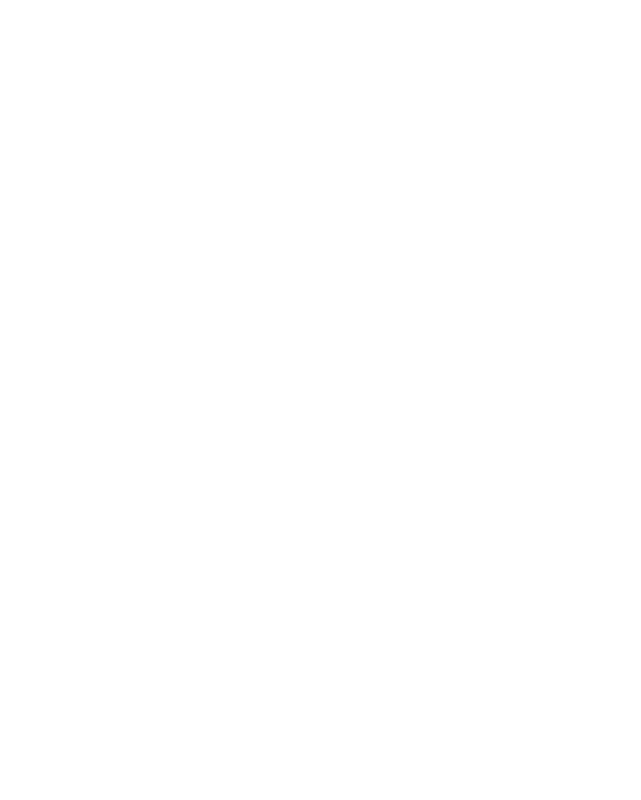
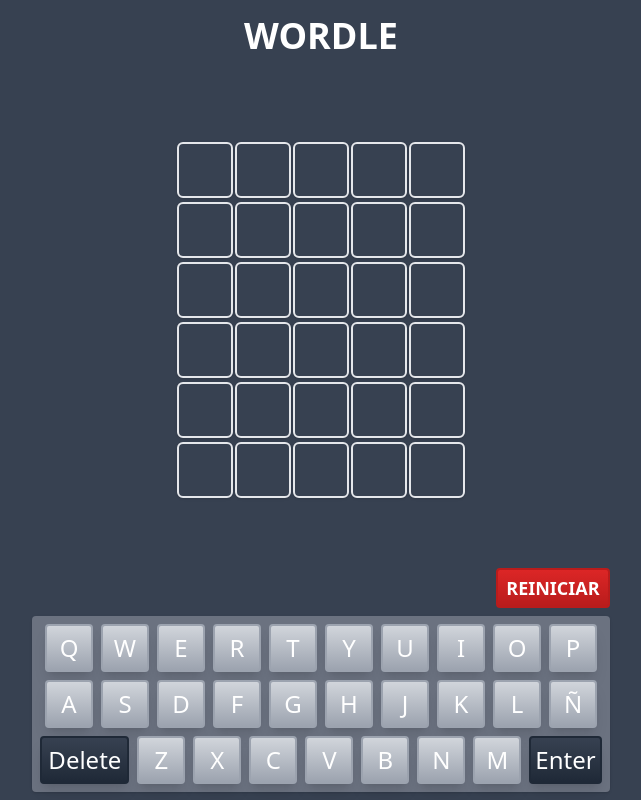
Before and after one commit to FranciscoGaBe/wfg, a Vue app: page / in a window 1280 px wide. Shown: the whole page, without its empty margins (319-960 px from the left). Built offline with nearby package versions, Linux system fonts and the light colour scheme.

Commit message:
Feat: Added Game component to App

```diff
--- a/src/App.vue
+++ b/src/App.vue
@@ -1,6 +1,9 @@
 <script setup lang="ts">
+import Game from './components/Game.vue';
 </script>
 
 <template>
-  <div></div>
+  <div class="bg-gray-700 h-full">
+    <Game />
+  </div>
 </template>
```
